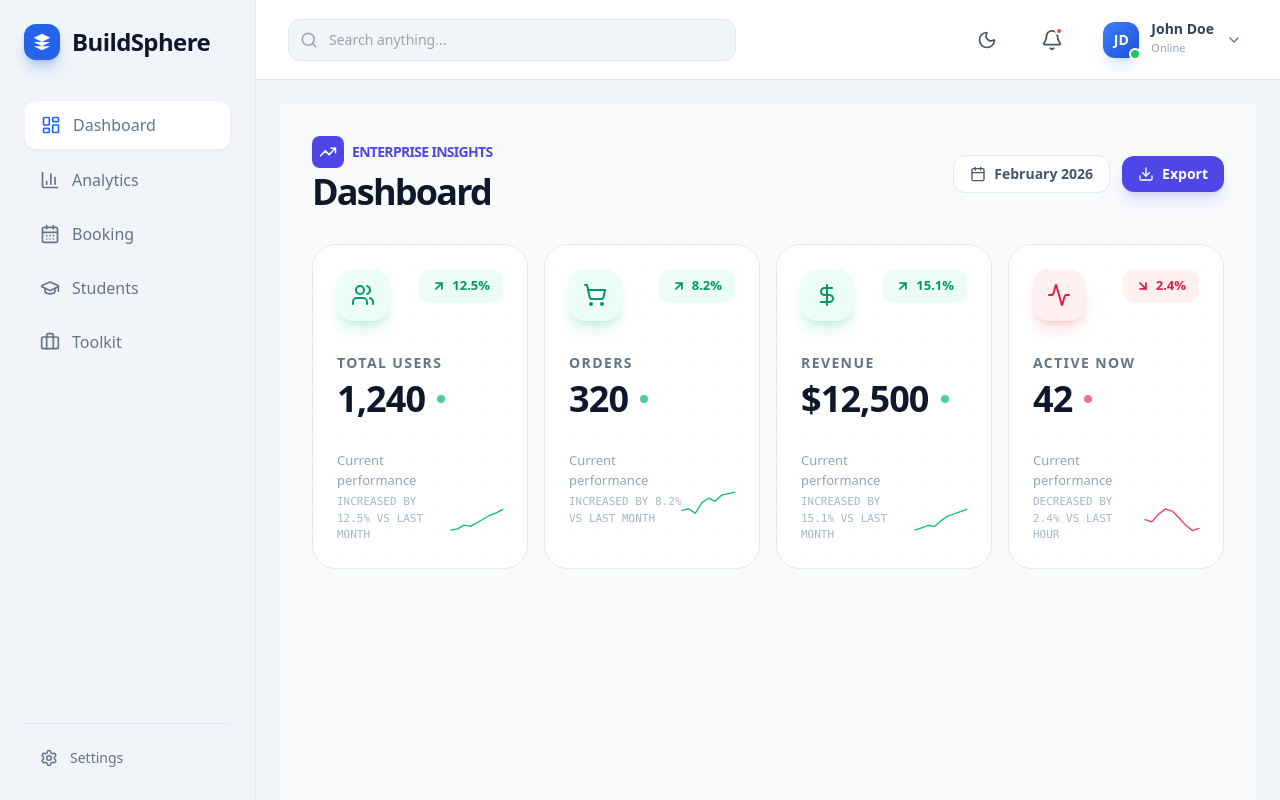
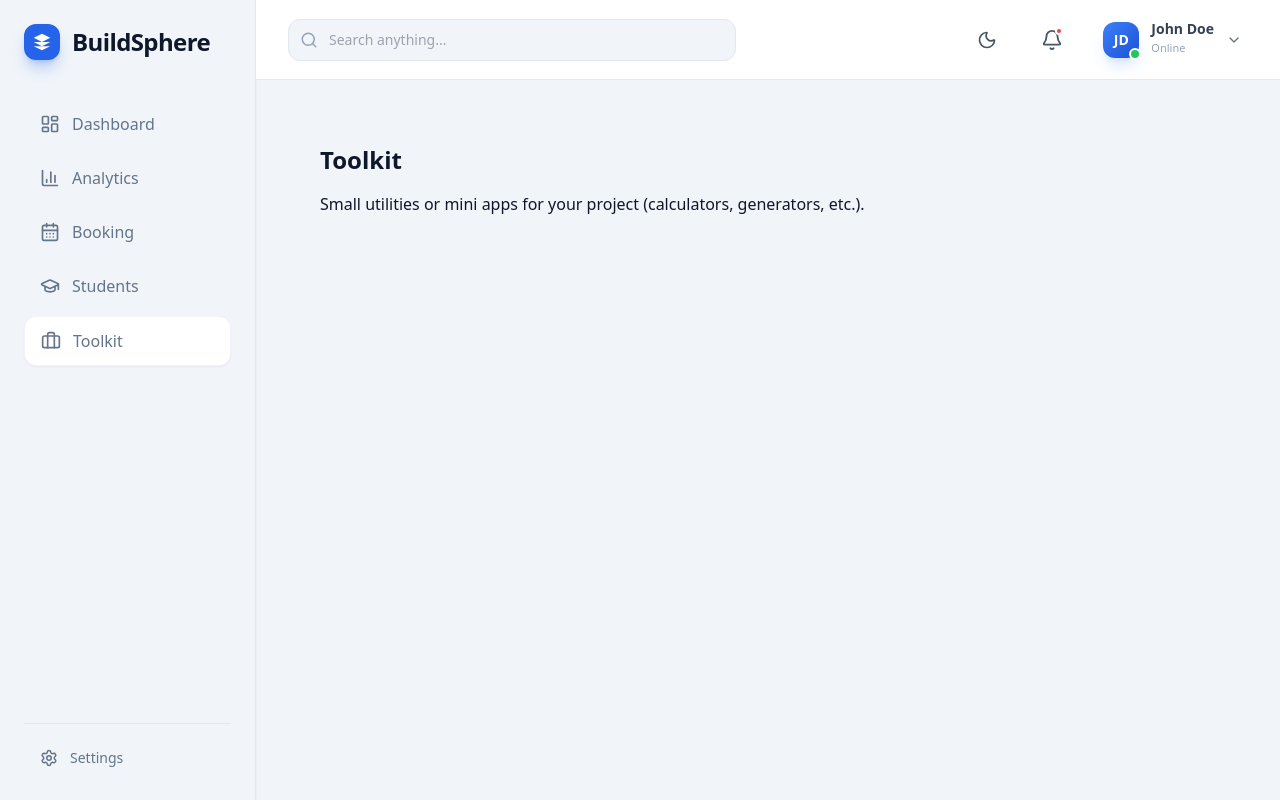
Before and after one commit to gemachistesfaye/Buildsphere-react-dashboard-template, a React (Vite) app: page /toolkit in a window 1280 px wide. Built offline with nearby package versions, Linux system fonts and the light colour scheme.

Commit message:
Fix sidebar import and add missing page placeholders (Analytics, Toolkit, Settings)

```diff
--- a/src/App.tsx
+++ b/src/App.tsx
@@ -1,32 +1,42 @@
 import { useState, useEffect } from "react";
+import { BrowserRouter as Router, Routes, Route } from "react-router-dom";
 import { Sidebar } from "./components/Sidebar/Sidebar";
 import Navbar from "./components/Navbar/Navbar";
+
 import Dashboard from "./pages/Dashboard";
+import Analytics from "./pages/Analytics";
+import Booking from "./pages/Booking";
+import Students from "./pages/Students";
+import Toolkit from "./pages/Toolkit";
+import Settings from "./pages/Settings";
 
 export default function App() {
   const [isDarkMode, setIsDarkMode] = useState(false);
 
+  // Sync dark mode with html element
   useEffect(() => {
     document.documentElement.classList.toggle("dark", isDarkMode);
   }, [isDarkMode]);
 
   return (
-    <div className="flex h-screen bg-slate-100 dark:bg-slate-900 transition-colors overflow-hidden">
+    <Router>
+      <div className="flex min-h-screen bg-slate-100 dark:bg-slate-900 transition-colors">
+        <Sidebar />
+        <div className="flex-1 flex flex-col">
+          <Navbar isDarkMode={isDarkMode} setIsDarkMode={setIsDarkMode} />
 
-      <Sidebar />
-
-      <div className="flex-1 flex flex-col">
-
-        <Navbar
-          isDarkMode={isDarkMode}
-          setIsDarkMode={setIsDarkMode}
-        />
-
-        <main className="flex-1 min-h-0 overflow-auto p-4 md:p-6">
-          <Dashboard />
-        </main>
-
+          <main className="flex-1 p-8 overflow-hidden">
+            <Routes>
+              <Route path="/" element={<Dashboard />} />
+              <Route path="/analytics" element={<Analytics />} />
+              <Route path="/booking" element={<Booking />} />
+              <Route path="/students" element={<Students />} />
+              <Route path="/toolkit" element={<Toolkit />} />
+              <Route path="/settings" element={<Settings />} />
+            </Routes>
+          </main>
+        </div>
       </div>
-    </div>
+    </Router>
   );
 }
--- a/src/components/Sidebar/Sidebar.tsx
+++ b/src/components/Sidebar/Sidebar.tsx
@@ -1,3 +1,4 @@
+import { NavLink } from "react-router-dom";
 import {
   LayoutDashboard,
   BarChart3,
@@ -25,15 +26,14 @@ export const sidebarStyles = {
 
   footer: "mt-auto pt-6 flex flex-col gap-4",
   divider: "h-px bg-slate-200 dark:bg-slate-700 w-full",
-  userProfile: "flex items-center gap-3 p-2 rounded-xl hover:bg-white dark:hover:bg-slate-800 hover:shadow-sm transition-all cursor-pointer border border-transparent hover:border-slate-200/50 dark:hover:border-slate-700/50"
 };
 
 const navItems = [
-  { name: "Dashboard", icon: <LayoutDashboard size={20} />, active: true },
-  { name: "Analytics", icon: <BarChart3 size={20} /> },
-  { name: "Booking", icon: <CalendarDays size={20} /> },
-  { name: "Students", icon: <GraduationCap size={20} /> },
-  { name: "Toolkit", icon: <Briefcase size={20} /> },
+  { name: "Dashboard", path: "/", icon: LayoutDashboard },
+  { name: "Analytics", path: "/analytics", icon: BarChart3 },
+  { name: "Booking", path: "/booking", icon: CalendarDays },
+  { name: "Students", path: "/students", icon: GraduationCap },
+  { name: "Toolkit", path: "/toolkit", icon: Briefcase },
 ];
 
 export const Sidebar = () => {
@@ -43,7 +43,7 @@ export const Sidebar = () => {
       <div className={sidebarStyles.logo}>
         <div className={sidebarStyles.logoIcon}>
           <svg viewBox="0 0 24 24" className="w-5 h-5 text-white fill-current">
-             <path d="M12 2L2 7l10 5 10-5-10-5zM2 17l10 5 10-5M2 12l10 5 10-5" />
+            <path d="M12 2L2 7l10 5 10-5-10-5zM2 17l10 5 10-5M2 12l10 5 10-5" />
           </svg>
         </div>
         <span>BuildSphere</span>
@@ -52,28 +52,32 @@ export const Sidebar = () => {
       {/* Navigation Links */}
       <nav className={sidebarStyles.nav}>
         {navItems.map((item) => (
-          <div
+          <NavLink
             key={item.name}
-            className={`${sidebarStyles.link} ${item.active ? sidebarStyles.linkActive : ""}`}
+            to={item.path}
+            className={({ isActive }) =>
+              `${sidebarStyles.link} ${isActive ? sidebarStyles.linkActive : ""}`
+            }
           >
-            <span className={item.active ? "text-blue-600 dark:text-blue-500" : "group-hover:text-blue-600 dark:group-hover:text-blue-500 transition-colors"}>
-              {item.icon}
-            </span>
+            <item.icon size={20} className="text-current" />
             <span>{item.name}</span>
-          </div>
+          </NavLink>
         ))}
       </nav>
 
       {/* Footer Section */}
       <div className={sidebarStyles.footer}>
         <div className={sidebarStyles.divider} />
-
-        <div className="flex flex-col gap-1">
-            <div className="flex items-center gap-3 px-4 py-2 text-slate-500 dark:text-slate-300 hover:text-blue-600 dark:hover:text-blue-500 cursor-pointer text-sm transition-colors">
-                <Settings size={18} />
-                <span>Settings</span>
-            </div>
-        </div>
+        <NavLink
+          to="/settings"
+          className={`
+            flex items-center gap-3 px-4 py-2 text-slate-500 dark:text-slate-300 hover:text-blue-600 dark:hover:text-blue-500
+            cursor-pointer text-sm transition-colors rounded-xl
+          `}
+        >
+          <Settings size={18} />
+          <span>Settings</span>
+        </NavLink>
       </div>
     </aside>
   );
--- /dev/null
+++ b/src/pages/Analytics.tsx
@@ -0,0 +1,8 @@
+export default function Analytics() {
+  return (
+    <div className="p-8 text-slate-900 dark:text-white">
+      <h1 className="text-2xl font-bold">Analytics Page</h1>
+      <p>Analytics content goes here.</p>
+    </div>
+  );
+}
--- /dev/null
+++ b/src/pages/Booking.tsx
@@ -0,0 +1,8 @@
+export default function Booking() {
+  return (
+    <div className="p-8 text-slate-900 dark:text-white">
+      <h1 className="text-2xl font-bold mb-4">Booking</h1>
+      <p>Place to create or manage bookings (flights, appointments, etc.).</p>
+    </div>
+  );
+}
--- /dev/null
+++ b/src/pages/Settings.tsx
@@ -0,0 +1,8 @@
+export default function Settings() {
+  return (
+    <div className="p-8 text-slate-900 dark:text-white">
+      <h1 className="text-2xl font-bold mb-4">Settings</h1>
+      <p>Update user preferences, profile info, or dark/light mode.</p>
+    </div>
+  );
+}
--- /dev/null
+++ b/src/pages/Students.tsx
@@ -0,0 +1,8 @@
+export default function Students() {
+  return (
+    <div className="p-8 text-slate-900 dark:text-white">
+      <h1 className="text-2xl font-bold mb-4">Students</h1>
+      <p>List of students, profiles, registrations, or attendance.</p>
+    </div>
+  );
+}
--- /dev/null
+++ b/src/pages/Toolkit.tsx
@@ -0,0 +1,8 @@
+export default function Toolkit() {
+  return (
+    <div className="p-8 text-slate-900 dark:text-white">
+      <h1 className="text-2xl font-bold mb-4">Toolkit</h1>
+      <p>Small utilities or mini apps for your project (calculators, generators, etc.).</p>
+    </div>
+  );
+}
```
Also changed, not shown: 1 other file (tests, documents, lock files or other folders).
